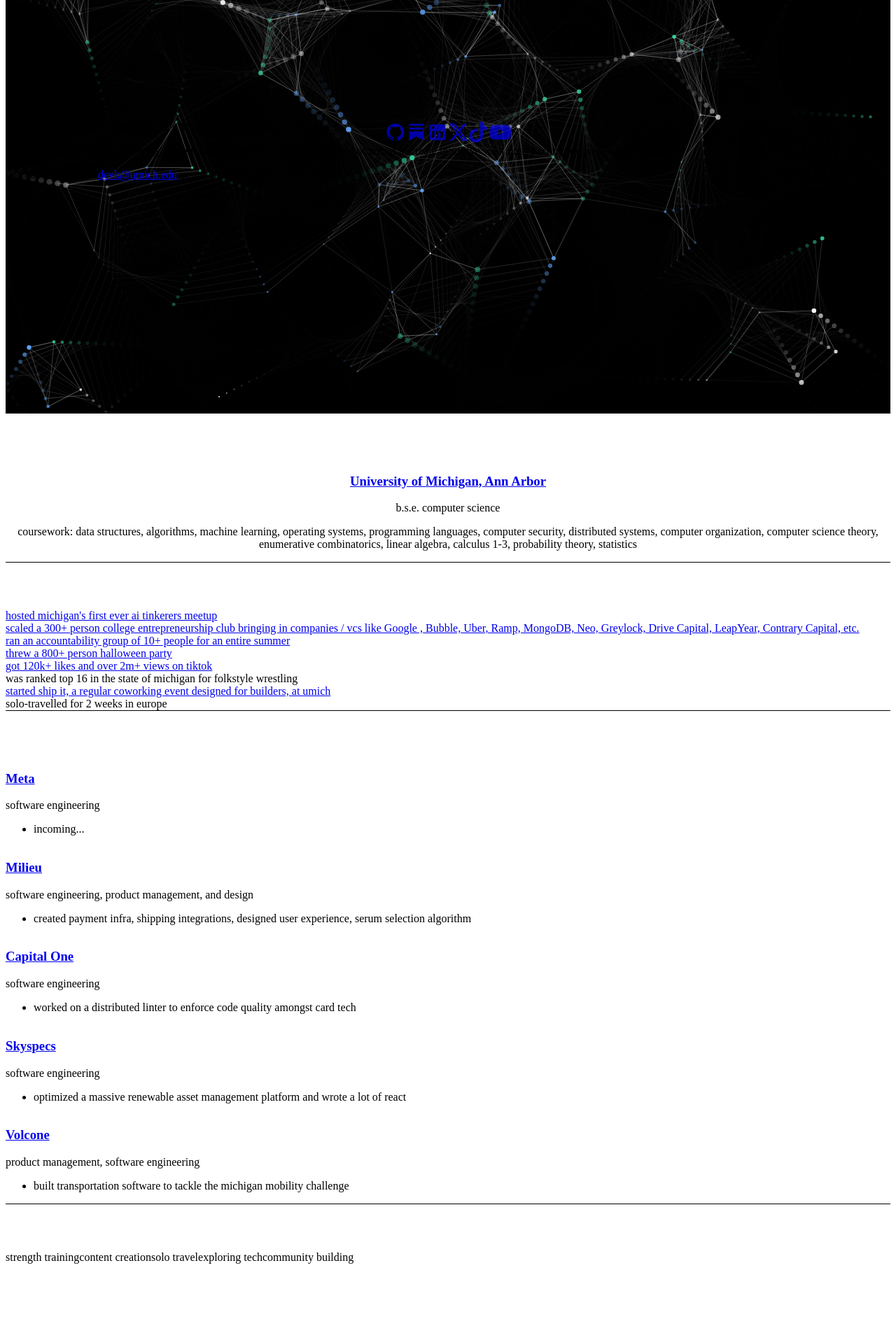
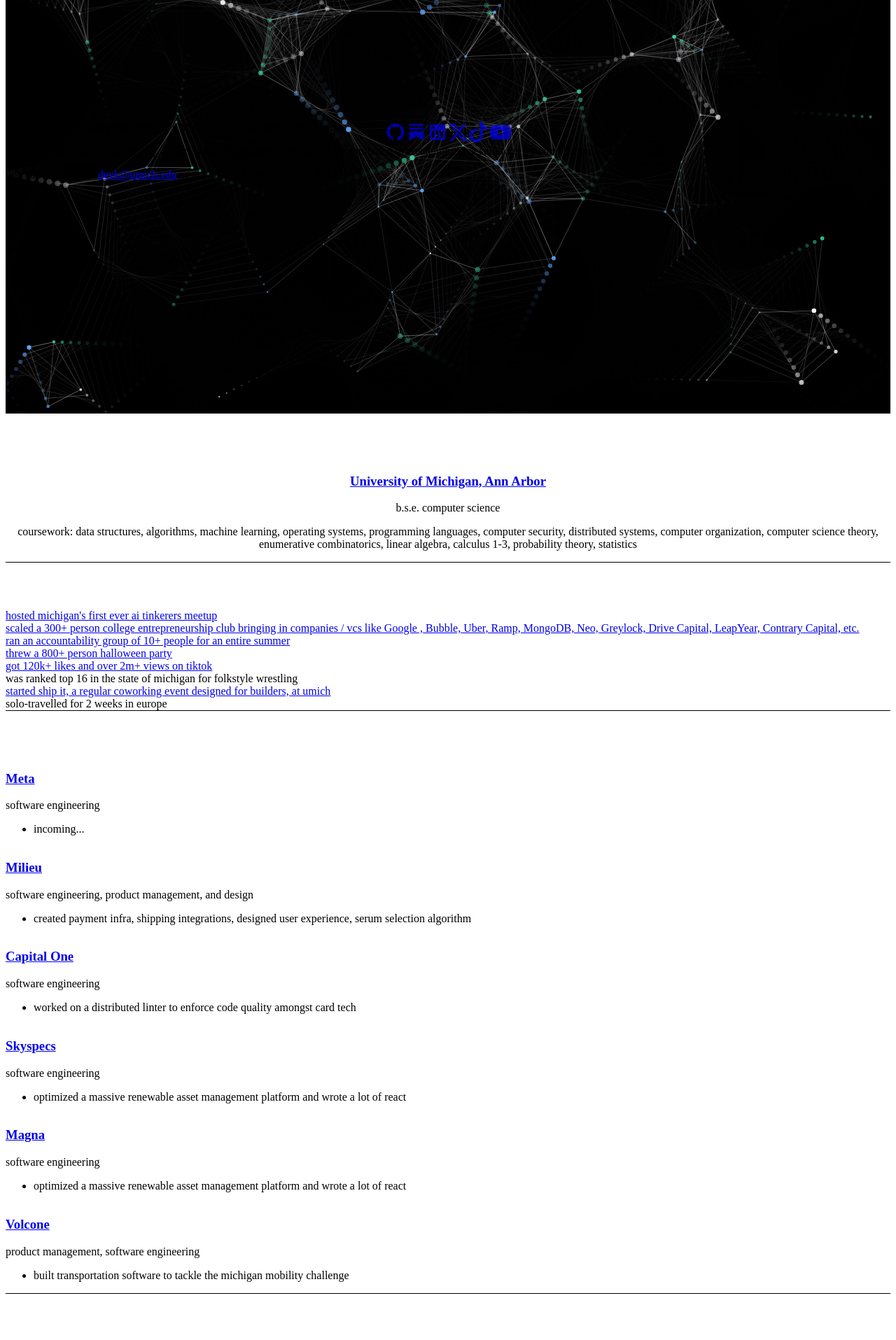
Before and after one commit to devk03/portfolio-website, a Next.js app: page / in a window 1280 px wide. Shown: the part 217-2132 px from the top of the page at 70% size. Before the commit the page ends 2031 px from the top, so only its background shows below. Built offline with nearby package versions, Linux system fonts and the light colour scheme; a web font is replaced by a local one.

Commit message:
Added cool rich previews

```diff
--- a/pages/index.tsx
+++ b/pages/index.tsx
@@ -105,6 +105,15 @@ const Home: NextPage = () => {
       image: "/employment/skyspecs.png"
     },
     {
+      company: "Magna",
+      role: "software engineering",
+      link: "https://www.magna.com",
+      description: [
+        "optimized a massive renewable asset management platform and wrote a lot of react"
+      ],
+      image: "/employment/magna.png"
+    },
+    {
       company: "Volcone",
       role: "product management, software engineering",
       link: "https://volcone.com",
@@ -165,6 +174,21 @@ const Home: NextPage = () => {
       <Head>
         <title>Dev Kunjadia</title>
         <meta name="viewport" content="width=device-width, initial-scale=1.0" />
+        <meta name="description" content="Dev Kunjadia - Software Engineer and Student at University of Michigan" />
+
+        {/* Open Graph / Social Media Meta Tags */}
+        <meta property="og:title" content="Dev Kunjadia" />
+        <meta property="og:description" content="Engineering + Product + Design" />
+        <meta property="og:type" content="website" />
+        <meta property="og:image" content="/og-image.png" />
+        <meta property="og:url" content="https://kunjadia.dev" />
+
+        {/* Twitter Card Meta Tags */}
+        <meta name="twitter:card" content="summary_large_image" />
+        <meta name="twitter:title" content="Dev Kunjadia" />
+        <meta name="twitter:description" content="Engineering + Product + Design" />
+        <meta name="twitter:image" content="/og-image.png" />
+
         <link rel="preconnect" href="https://fonts.googleapis.com" />
         <link rel="preconnect" href="https://fonts.gstatic.com" crossOrigin="anonymous" />
         <link href="https://fonts.googleapis.com/css2?family=Electrolize&display=swap" rel="stylesheet" />
@@ -269,12 +293,12 @@ const Home: NextPage = () => {
         <div className={`transform transition-all duration-1000 ${mounted ? 'translate-y-0 opacity-100' : 'translate-y-10 opacity-0'} relative z-10 max-w-3xl w-full`}>
           <div className="space-y-8">
             <h1 className="text-5xl sm:text-5xl text-left bg-clip-text text-transparent bg-gradient-to-r from-blue-400 to-emerald-400 tracking-tight relative leading-normal py-2 font-electrolize before:absolute before:content-['Dev_Kunjadia'] before:inset-0 before:text-black before:blur-[30px] before:-z-10 before:opacity-50">
-              Dev Kunjadia
+              Hi, I'm Dev!
             </h1>
 
             <div className="text-xl text-white/100 space-y-4 text-left">
               <p>i'm a software engineer studying CS + Math at the University of Michigan.</p>
-              <p>i'm interesting in how engineering, design, and product level thinking can be combined to create intutitive solutions for complex problems.</p>
+              <p>i'm interested in how engineering, design, and product level thinking can be combined to create intutitive solutions for complex problems.</p>
               <p>you can reach me at <Link href="mailto:devk@umich.edu" className="underline transition-colors duration-300 hover:text-emerald-400">devk@umich.edu</Link> or any of my socials.</p>
             </div>
           </div>
```
Also changed, not shown: public/og-image.png (added).
